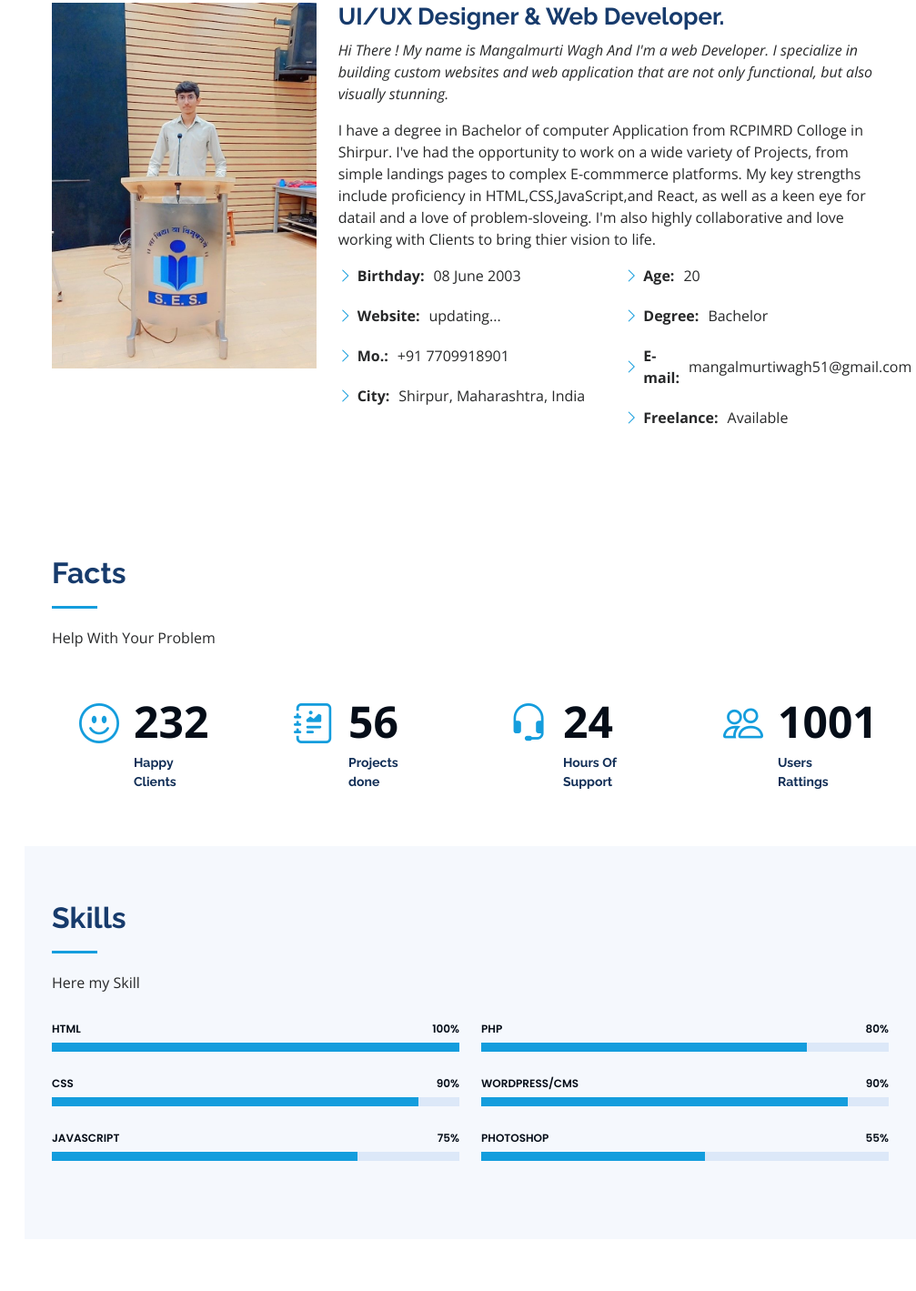
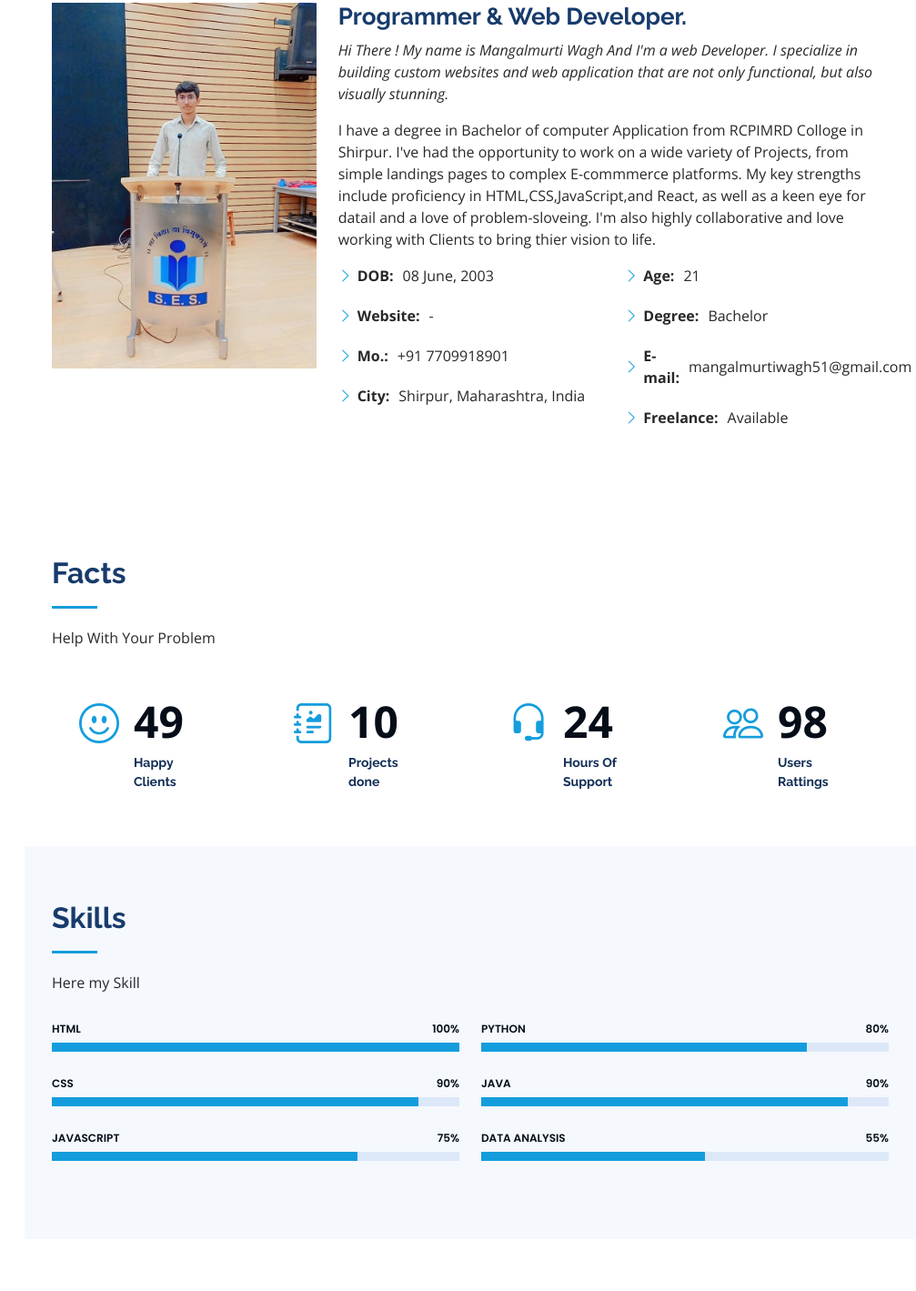
Before and after one commit to Mangalmurtiw/Portfolio, a plain HTML site: page index.html in a window 1280 px wide. Shown: the part 1013-2432 px from the top of the page at 91% size, without its empty margins (273-1280 px from the left). Drawn offline with nearby package versions, Linux system fonts and the light colour scheme.

Commit message:
Update index.html

```diff
--- a/index.html
+++ b/index.html
@@ -97,7 +97,7 @@
             <img src="assets/img/profile-img.jpg" class="img-fluid" alt="">
           </div>
           <div class="col-lg-8 pt-4 pt-lg-0 content" data-aos="fade-left">
-            <h3>UI/UX Designer &amp; Web Developer.</h3>
+            <h3>Programmer &amp; Web Developer.</h3>
             <p class="fst-italic">
                 Hi There ! My name is Mangalmurti Wagh And I'm a web Developer. I specialize in building custom websites and web application that are not only functional, but also visually stunning.
             </p>
@@ -105,15 +105,15 @@
             <div class="row">
               <div class="col-lg-6">
                 <ul>
-                  <li><i class="bi bi-chevron-right"></i> <strong>Birthday:</strong> <span>08 June 2003</span></li>
-                  <li><i class="bi bi-chevron-right"></i> <strong>Website:</strong> <span>updating...</span></li>
+                  <li><i class="bi bi-chevron-right"></i> <strong>DOB:</strong> <span>08 June, 2003</span></li>
+                  <li><i class="bi bi-chevron-right"></i> <strong>Website:</strong> <span> - </span></li>
                   <li><i class="bi bi-chevron-right"></i> <strong>Mo.:</strong> <span>+91 7709918901</span></li>
                   <li><i class="bi bi-chevron-right"></i> <strong>City:</strong> <span>Shirpur, Maharashtra, India</span></li>
                 </ul>
               </div>
               <div class="col-lg-6">
                 <ul>
-                  <li><i class="bi bi-chevron-right"></i> <strong>Age:</strong> <span>20</span></li>
+                  <li><i class="bi bi-chevron-right"></i> <strong>Age:</strong> <span>21</span></li>
                   <li><i class="bi bi-chevron-right"></i> <strong>Degree:</strong> <span>Bachelor</span></li>
                   <li><i class="bi bi-chevron-right"></i> <strong>E-mail:</strong> <span>mangalmurtiwagh51@gmail.com</span></li>
                   <li><i class="bi bi-chevron-right"></i> <strong>Freelance:</strong> <span>Available</span></li>
@@ -141,7 +141,7 @@
           <div class="col-lg-3 col-md-6 d-md-flex align-items-md-stretch" data-aos="fade-up">
             <div class="count-box">
               <i class="bi bi-emoji-smile"></i>
-              <span data-purecounter-start="0" data-purecounter-end="232" data-purecounter-duration="1" class="purecounter"></span>
+              <span data-purecounter-start="0" data-purecounter-end="49" data-purecounter-duration="1" class="purecounter"></span>
               <p><strong>Happy Clients</strong> </p>
             </div>
           </div>
@@ -149,7 +149,7 @@
           <div class="col-lg-3 col-md-6 d-md-flex align-items-md-stretch" data-aos="fade-up" data-aos-delay="100">
             <div class="count-box">
               <i class="bi bi-journal-richtext"></i>
-              <span data-purecounter-start="0" data-purecounter-end="56" data-purecounter-duration="1" class="purecounter"></span>
+              <span data-purecounter-start="0" data-purecounter-end="10" data-purecounter-duration="1" class="purecounter"></span>
               <p><strong>Projects done</strong></p>
             </div>
           </div>
@@ -167,7 +167,7 @@
           <div class="col-lg-3 col-md-6 d-md-flex align-items-md-stretch" data-aos="fade-up" data-aos-delay="300">
             <div class="count-box">
               <i class="bi bi-people"></i>
-              <span data-purecounter-start="0" data-purecounter-end="1001" data-purecounter-duration="1" class="purecounter"></span>
+              <span data-purecounter-start="0" data-purecounter-end="98" data-purecounter-duration="1" class="purecounter"></span>
               <p><strong>Users Rattings</strong></p>
             </div>
           </div>
@@ -216,21 +216,21 @@
           <div class="col-lg-6" data-aos="fade-up" data-aos-delay="100">
 
             <div class="progress">
-              <span class="skill">PHP <i class="val">80%</i></span>
+              <span class="skill">Python <i class="val">80%</i></span>
               <div class="progress-bar-wrap">
                 <div class="progress-bar" role="progressbar" aria-valuenow="80" aria-valuemin="0" aria-valuemax="100"></div>
               </div>
             </div>
 
             <div class="progress">
-              <span class="skill">WordPress/CMS <i class="val">90%</i></span>
+              <span class="skill">Java <i class="val">90%</i></span>
               <div class="progress-bar-wrap">
                 <div class="progress-bar" role="progressbar" aria-valuenow="90" aria-valuemin="0" aria-valuemax="100"></div>
               </div>
             </div>
 
             <div class="progress">
-              <span class="skill">Photoshop <i class="val">55%</i></span>
+              <span class="skill">Data Analysis <i class="val">55%</i></span>
               <div class="progress-bar-wrap">
                 <div class="progress-bar" role="progressbar" aria-valuenow="55" aria-valuemin="0" aria-valuemax="100"></div>
               </div>
@@ -257,7 +257,7 @@
             <h3 class="resume-title">Sumary</h3>
             <div class="resume-item pb-0">
               <h4>Mangalmurti Wagh</h4>
-              <p><em>Innovative and deadline-driven Graphic Designer, designing and developing user-centered digital/print marketing material from initial concept to final, polished deliverable.</em></p>
+              <p><em>Technology excites me and I am always in awe of the changes it is making in the world. Some of the skills I have worked on include Data structure and Algorithm, web development, Java, C++, Html&CSS, DBMS & Python. And what my skills may lack, I make up for with a determination to learn and study.</em></p>
               <ul>
                 <li>Thalner, Maharashtra, India</li>
                 <li>+91 7709918901</li>
```
